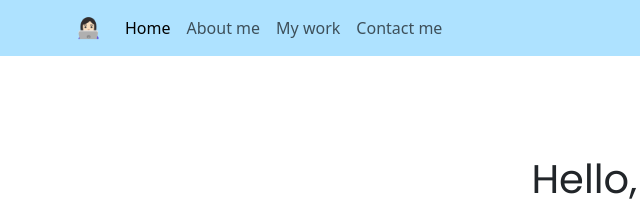
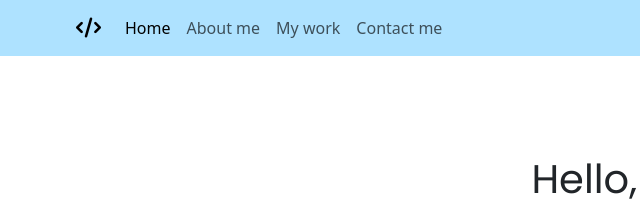
Before and after one commit to brittlaw/portfolio-project, a plain HTML site: page index.html in a window 1280 px wide. Shown: the top 200 px of the page, 6-646 px from the left. Drawn offline with nearby package versions, Linux system fonts and the light colour scheme; a web font is replaced by a local one.

Commit message:
added an icon to nav bar

```diff
--- a/index.html
+++ b/index.html
@@ -23,7 +23,7 @@
     <!-- Nav bar -->
     <nav class="navbar navbar-expand-lg fixed-top" style="background-color: #AEE2FF;">
         <div class="container">
-            <a class="navbar-brand" href="index.html">👩🏻‍💻</a>
+            <a class="navbar-brand" href="index.html"><i class="fa-solid fa-code" style="color: #000000;"></i></a>
             <button class="navbar-toggler" type="button" data-bs-toggle="collapse" data-bs-target="#navbarNav"
                 aria-controls="navbarNav" aria-expanded="false" aria-label="Toggle navigation">
                 <span class="navbar-toggler-icon"></span>
```
